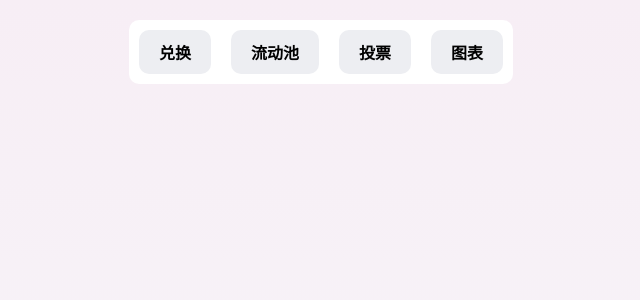
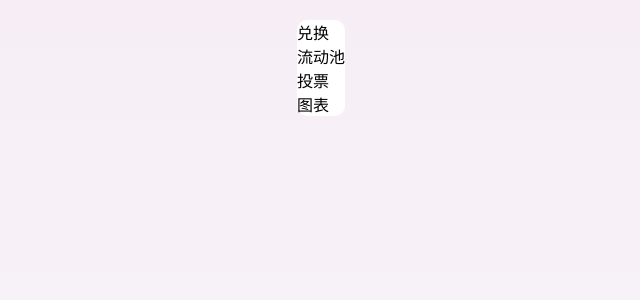
Before and after one commit to lch-howger/LichSwap, an Angular app: page / in a window 1280 px wide. Shown: the top 300 px of the page, without its empty margins (319-959 px from the left). Built offline with nearby package versions, Linux system fonts and the light colour scheme.

Commit message:
update code

```diff
--- a/src/app/top-navigation-bar/top-navigation-bar.component.html
+++ b/src/app/top-navigation-bar/top-navigation-bar.component.html
@@ -2,7 +2,7 @@
 
   <div class="bar_middle">
     <ul>
-      <li *ngFor="let item of tabs">
+      <li *ngFor="let item of tabs;let key=index;" [ngClass]="">
         <a routerLink="{{item.router}}">{{item.title}}</a>
       </li>
     </ul>
--- a/src/app/top-navigation-bar/top-navigation-bar.component.scss
+++ b/src/app/top-navigation-bar/top-navigation-bar.component.scss
@@ -21,9 +21,18 @@
   border-radius: 10px;
 }
 
-.bar_middle ul li {
+.tab {
   float: left;
   background: $c_EDEEF2;
+  margin: 10px;
+  padding: 10px 20px;
+  font-weight: bold;
+  border-radius: 10px;
+}
+
+.tab_selected{
+  float: left;
+  background: red;
   margin: 10px;
   padding: 10px 20px;
   font-weight: bold;
--- a/src/app/top-navigation-bar/top-navigation-bar.component.ts
+++ b/src/app/top-navigation-bar/top-navigation-bar.component.ts
@@ -9,6 +9,8 @@ import {TabInfo, TABS} from "./tab-info";
 export class TopNavigationBarComponent implements OnInit {
 
   tabs: TabInfo[] = TABS
+  nowIndex = 0
+  nowPage = this.tabs[0]
 
   constructor() {
   }
```
